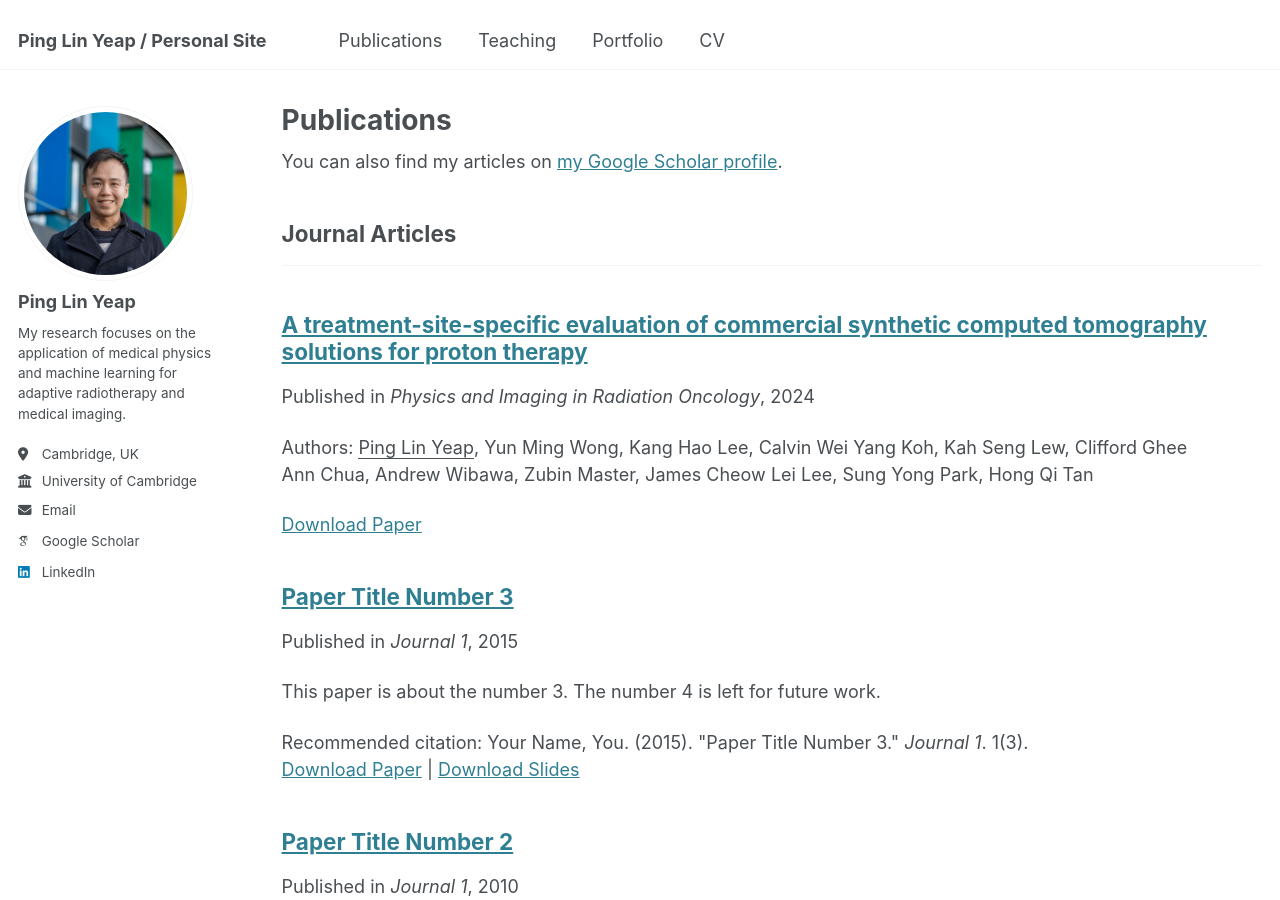
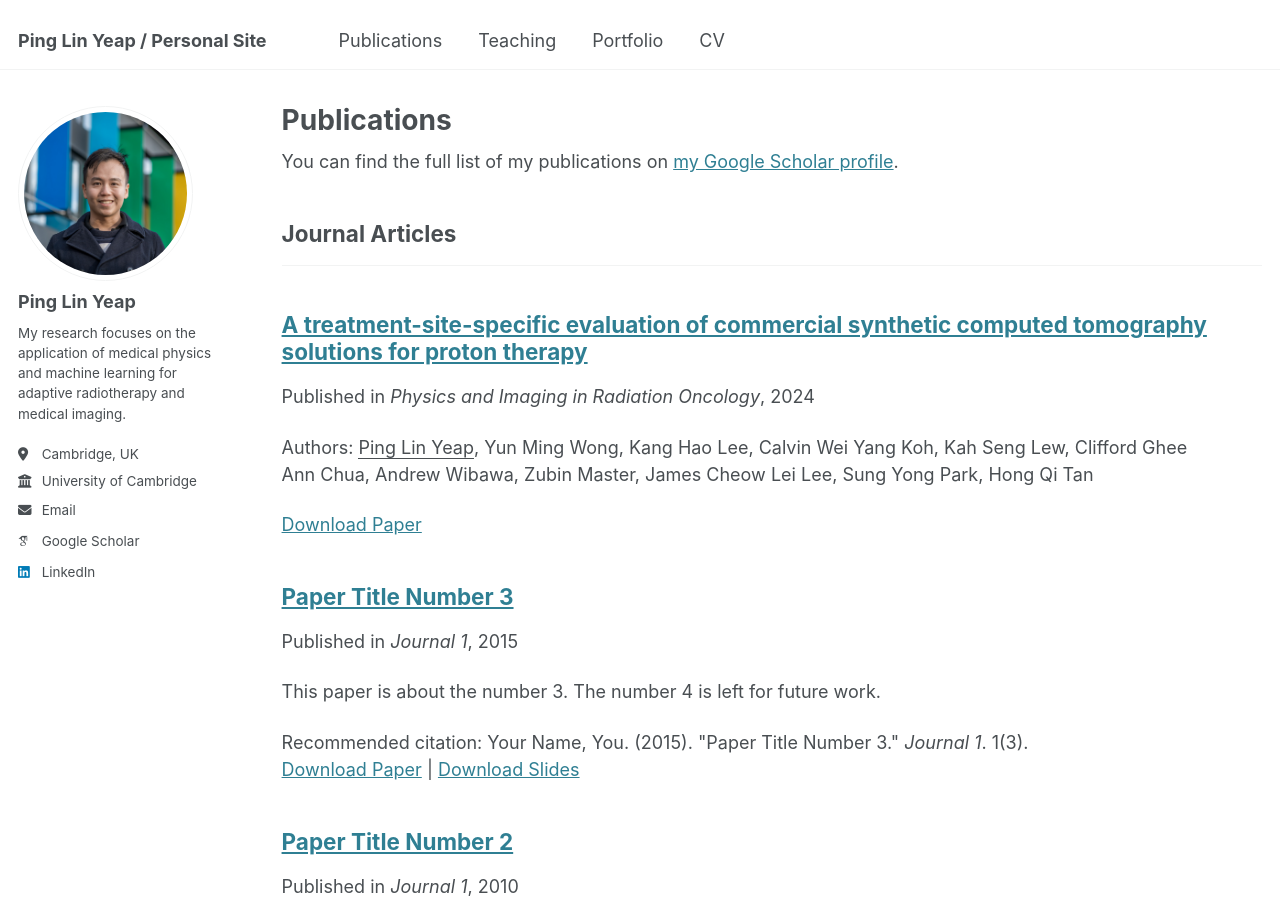
Before and after one commit to yeappl/yeappl.github.io, a Jekyll site: the page built from _pages/publications.html, in a window 1280 px wide and 900 px high. Built offline with Jekyll 4.4.1, drawn with Linux system fonts in a browser that asks for light colours; some web fonts are replaced.

Commit message:
Update publications.html

```diff
--- a/_pages/publications.html
+++ b/_pages/publications.html
@@ -6,7 +6,7 @@ author_profile: true
 ---
 
 {% if site.author.googlescholar %}
-  <div class="wordwrap">You can also find my articles on <a href="{{site.author.googlescholar}}">my Google Scholar profile</a>.</div>
+  <div class="wordwrap">You can find the full list of my publications on <a href="{{site.author.googlescholar}}">my Google Scholar profile</a>.</div>
 {% endif %}
 
 {% include base_path %}
```
